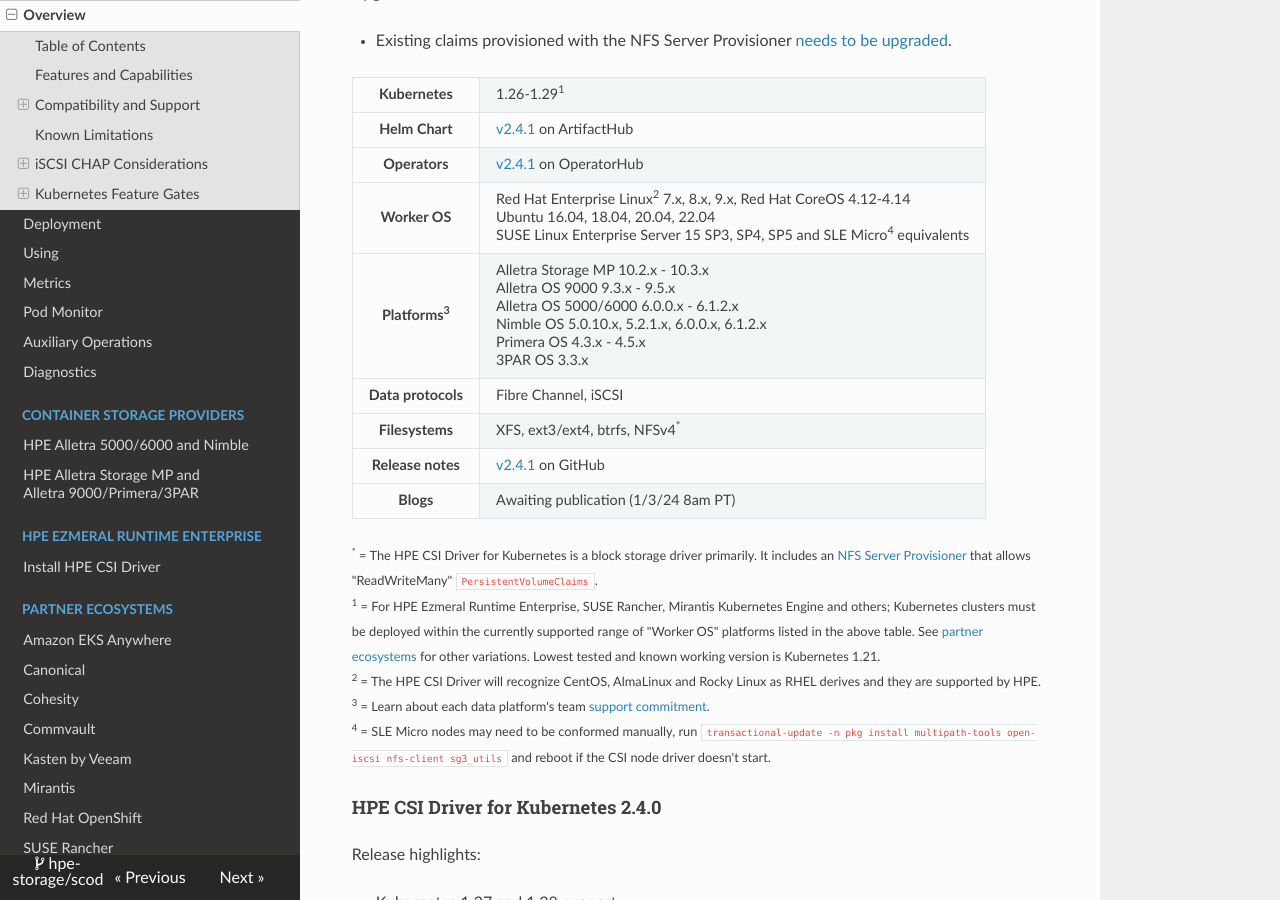
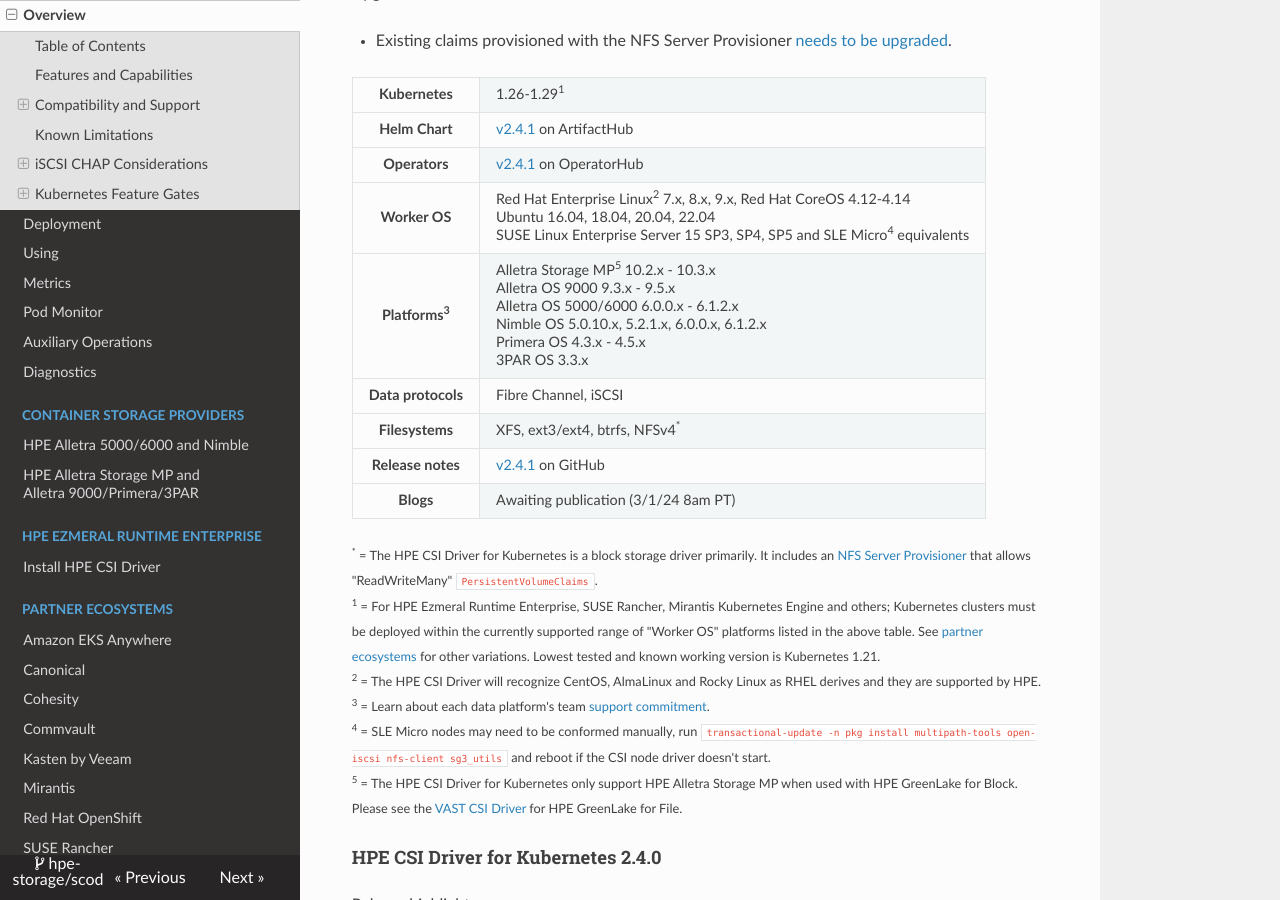
Before and after one commit to hpe-storage/scod, an MkDocs documentation site: the page built from docs/csi_driver/index.md, in a window 1280 px wide and 900 px high, scrolled down 3537 px. Built offline with MkDocs 1.6.1, drawn with Linux system fonts in a browser that asks for light colours; nearby versions of some CDN libraries.

Commit message:
A few more additions
Signed-off-by: Michael Mattsson <michael.mattsson@gmail.com>

```diff
--- a/docs/csi_driver/index.md
+++ b/docs/csi_driver/index.md
@@ -104,7 +104,7 @@
   <tr>
     <th>Platforms<sup>3</sup></th>
     <td>
-      Alletra Storage MP 10.2.x - 10.3.x<br />
+      Alletra Storage MP<sup>5</sup> 10.2.x - 10.3.x<br />
       Alletra OS 9000 9.3.x - 9.5.x<br />
       Alletra OS 5000/6000 6.0.0.x - 6.1.2.x<br />
       Nimble OS 5.0.10.x, 5.2.1.x, 6.0.0.x, 6.1.2.x<br />
@@ -127,7 +127,7 @@
   <tr>
    <th>Blogs</th>
    <td>
-    Awaiting publication (1/3/24 8am PT)<!-- a href="https://community.hpe.com/t5/around-the-storage-block/introducing-hpe-alletra-storage-mp-to-hpe-csi-driver-for/ba-p/7205347">Introducing HPE Alletra Storage MP to HPE CSI Driver for Kubernetes</a-->
+    Awaiting publication (3/1/24 8am PT)<!-- a href="https://community.hpe.com/t5/around-the-storage-block/introducing-hpe-alletra-storage-mp-to-hpe-csi-driver-for/ba-p/7205347">Introducing HPE Alletra Storage MP to HPE CSI Driver for Kubernetes</a-->
    </td>
  </tr>
 </table>
@@ -138,6 +138,7 @@
  <sup>2</sup> = The HPE CSI Driver will recognize CentOS, AlmaLinux and Rocky Linux as RHEL derives and they are supported by HPE.<br/>
  <sup>3</sup> = Learn about each data platform's team [support commitment](../legal/support/index.md#container_storage_providers).<br/>
  <sup>4</sup> = SLE Micro nodes may need to be conformed manually, run `transactional-update -n pkg install multipath-tools open-iscsi nfs-client sg3_utils` and reboot if the CSI node driver doesn't start.<br/>
+ <sup>5</sup> = The HPE CSI Driver for Kubernetes only support HPE Alletra Storage MP when used with HPE GreenLake for Block. Please see the [VAST CSI Driver](https://support.vastdata.com/s/topic/0TOV40000000TtFOAU/vast-csi-driver) for HPE GreenLake for File.<br/>
 </small>
 
 #### HPE CSI Driver for Kubernetes 2.4.0
```
Also changed, not shown: docs/csi_driver/using.md (+30 -0 lines), docs/welcome/index.md (+1 -1 lines).
